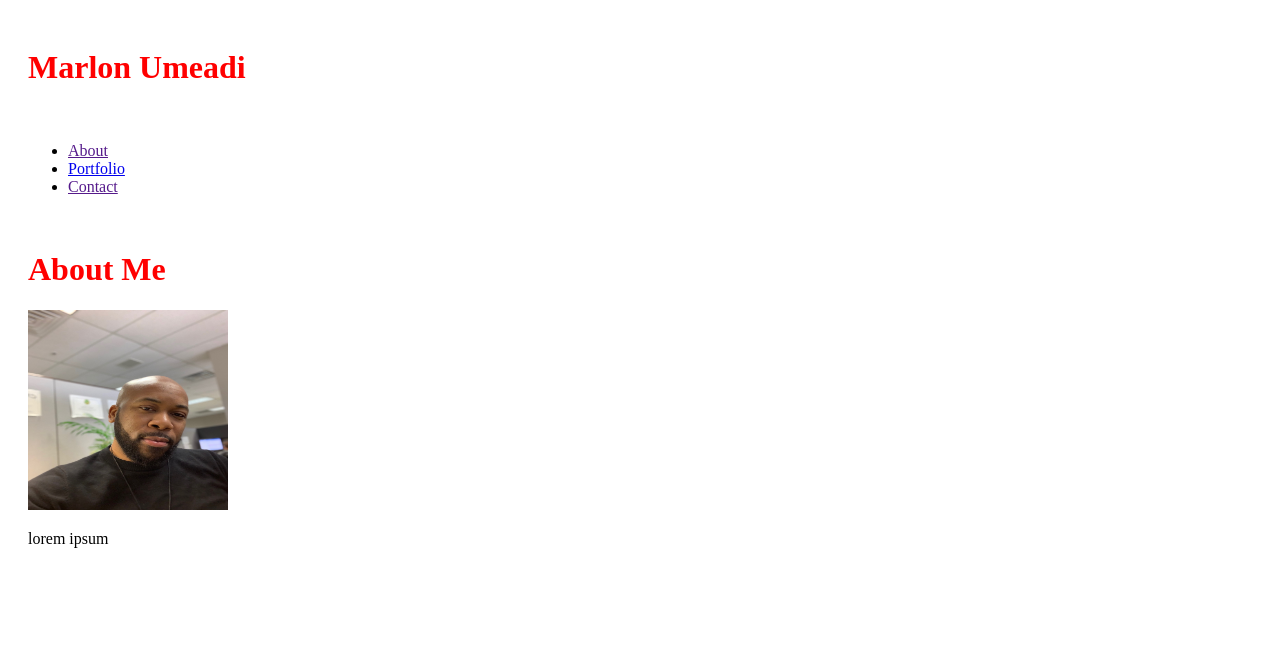
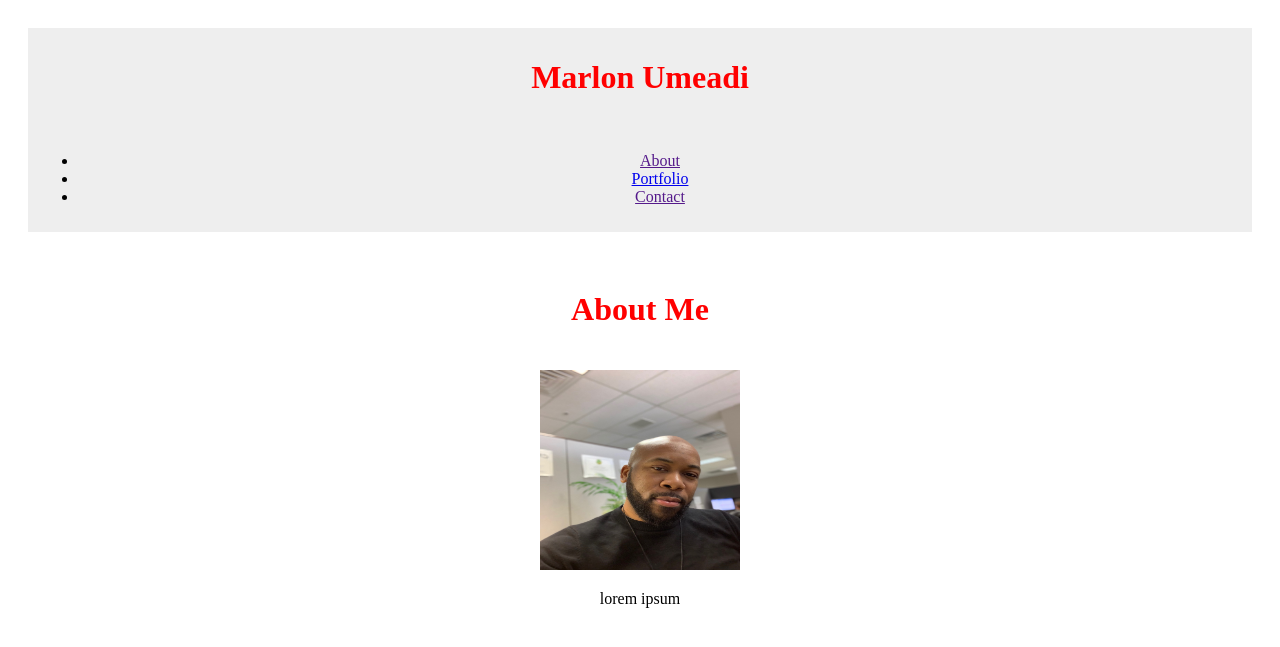
Before and after one commit to umeadi/Basic-Portfolio, a plain HTML site: page portfolio.html in a window 1280 px wide. Drawn offline with Linux system fonts and the light colour scheme.

Commit message:
changed css

```diff
--- a/assets/css/style.css
+++ b/assets/css/style.css
@@ -1,3 +1,15 @@
+*{
+box-sizing: border-box;
+text-align: center;
+}
+
+header {
+    padding: 10px;
+    background-color: #eee;
+    margin-bottom: 20px;
+
+}
+
 h1 {color: red;
 }
 
--- a/portfolio.html
+++ b/portfolio.html
@@ -18,12 +18,13 @@
         </header>
         <br>
         <h1>About Me</h1>
+        <div class="bio">
         <img class="profile-pic"
             src= "assets/images/profile.jpg" alt="profile pic" height=200 width=200>
-        <br>
         <p>
             lorem ipsum
         </p>
+        </div>
     </div>
 
 </body>
```
